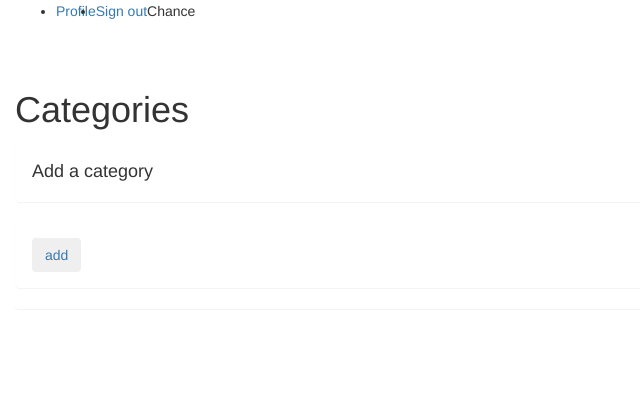
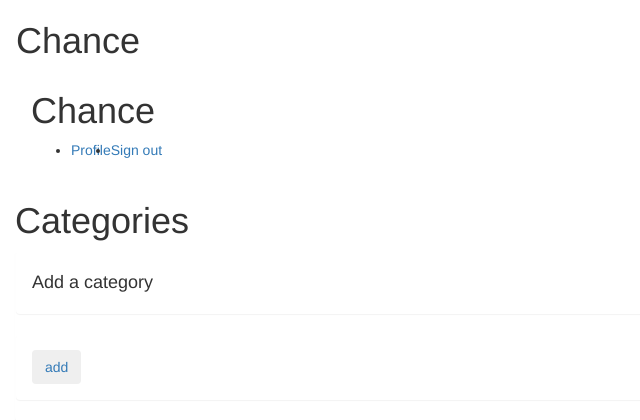
Before and after one commit to Tellvinch/chance, a Flask app: page / in a window 1280 px wide. Shown: the top 420 px of the page, without its empty margins (0-640 px from the left). Run offline with Flask 2, Linux system fonts and the light colour scheme; the visitor is signed in with stand-in values (Sample User, id 1); data comes from the database, SQL or seed files in the repository; data that the repository does not hold is empty; some libraries are stand-ins or nearby versions.

Commit message:
add changes

```diff
--- a/app/templates/navbar.html
+++ b/app/templates/navbar.html
@@ -5,9 +5,10 @@
 <!-- Navbar block -->
 {% block navbar %}
 <div class="container-fluid">
-  <div class="navbar navbar-expand-sm >
-      <a href="/" class="navbar-brand">Chance</a>
-
+  <nav class="navbar navbar-expand-sm" >
+    <h1>Chance</h1>
+  <div class="collapse navbar-collapse justify-content-end" id="nav-content">
+      <h1>Chance</h1>
        <ul class="navbar-nav">
            {% if current_user.is_authenticated %}
          <li class="nav-item">
@@ -23,7 +24,7 @@
          </li>
            {%endif%}
       </ul>
-
-  </div>
+    </div>
+    </nav>
 </div>
 {% endblock %}
```
